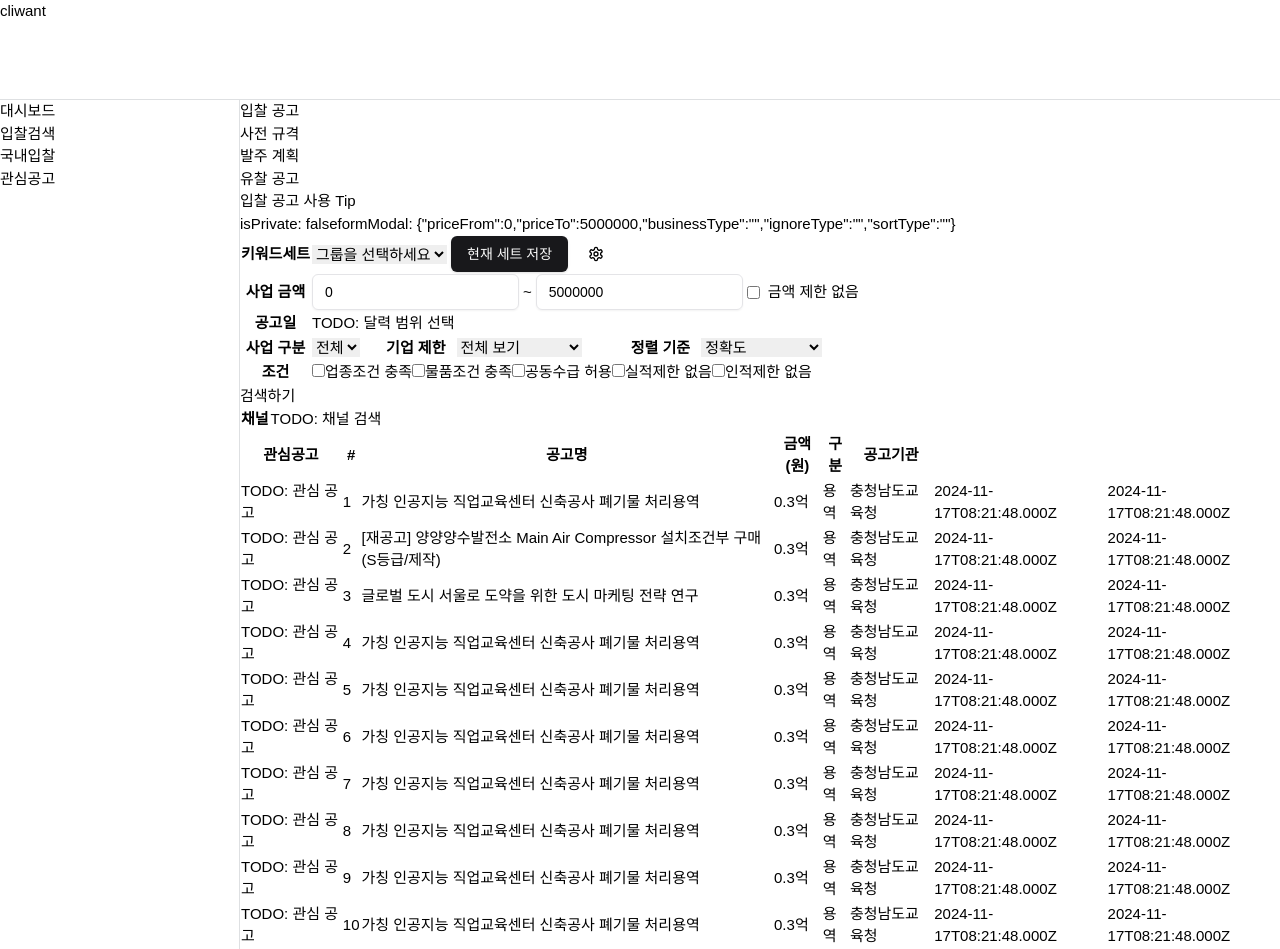
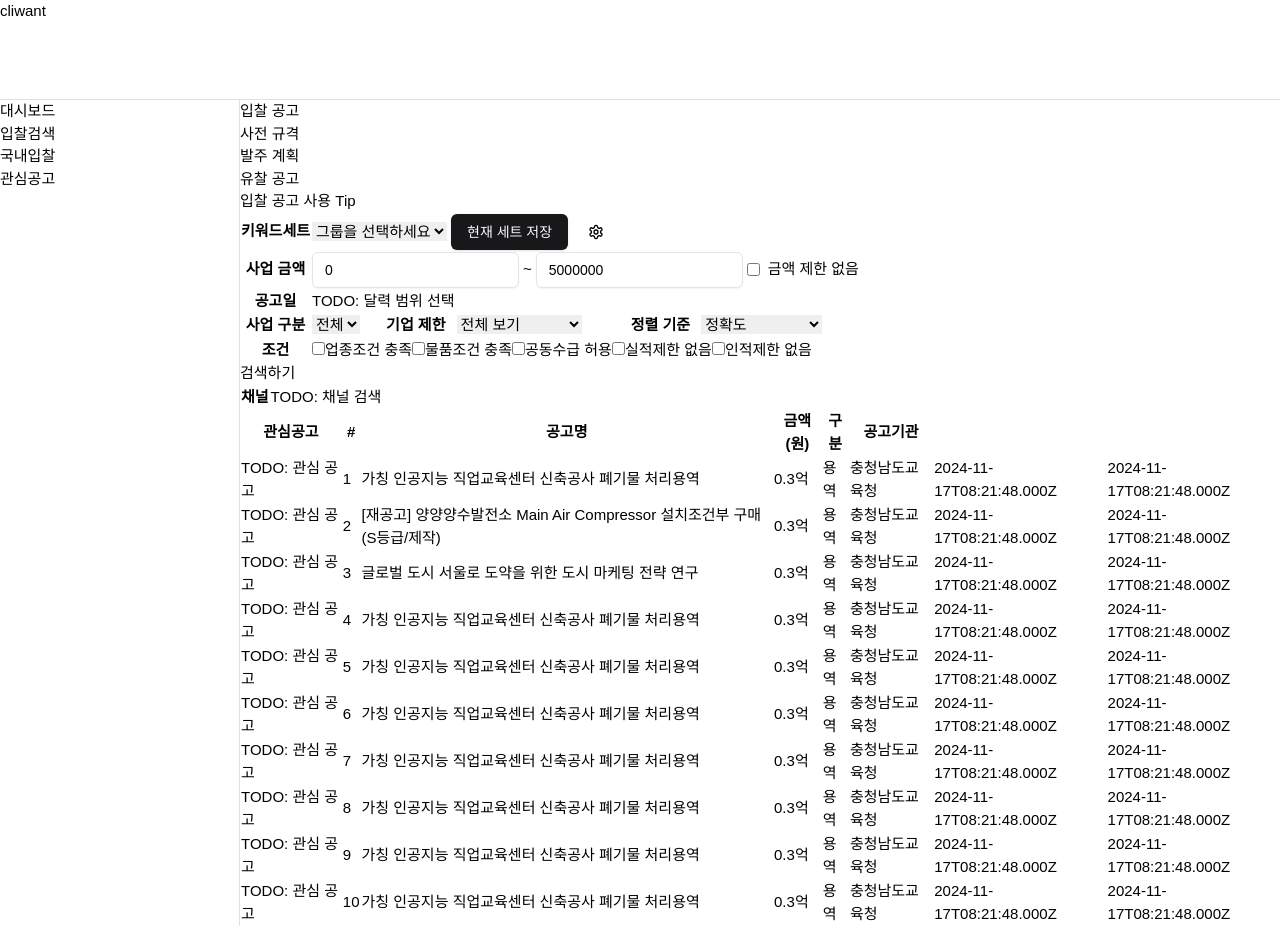
Before and after one commit to hckang80/nextjs-beginner-task, a Next.js app: page /dashboard/rfp in a window 1280 px wide. After the commit the page ends 926 px from the top, so only its background shows below. Built offline with nearby package versions, Linux system fonts and the light colour scheme.

Commit message:
refactor: 디버깅용 코드 제거

```diff
--- a/app/dashboard/rfp/detailed-search.tsx
+++ b/app/dashboard/rfp/detailed-search.tsx
@@ -129,7 +129,6 @@ export function SettingButton({
             </div>
             선택하신 상단의 그룹이 기본 검색 조건으로 설정됩니다
           </div>
-          <div>{`keywordSet: ${JSON.stringify(keywordSet)}`}</div>
           <ul className="flex flex-col gap-2 mb-4">
             {keywordSet
               ?.filter((item) => item.isPrivate === isPrivate)
@@ -194,8 +193,6 @@ export function DetailedSearch() {
 
   return (
     <form onSubmit={handleSubmit}>
-      {`isPrivate: ${isPrivate}`}
-      {`formModal: ${JSON.stringify(formModal)}`}
       <table>
         <tbody>
           <tr>
```
